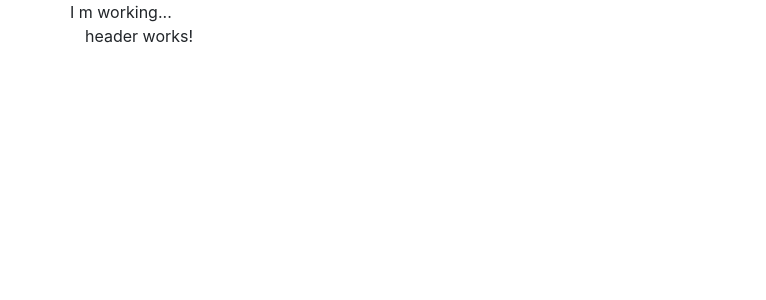
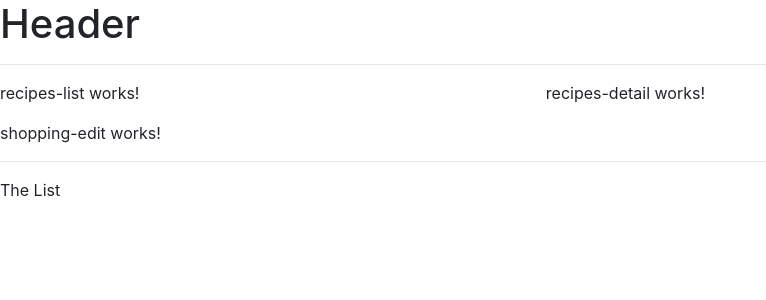
Before and after one commit to sohamnavadiya/my-first-angular-app, an Angular app: page / in a window 1280 px wide. Shown: the top 300 px of the page, without its empty margins (0-766 px from the left). Built offline with nearby package versions, Linux system fonts and the light colour scheme.

Commit message:
setup project component

```diff
--- a/src/app/app.component.html
+++ b/src/app/app.component.html
@@ -1,7 +1,7 @@
 <!--The content below is only a placeholder and can be replaced.-->
-<div class="container">
-  <div class="row">
-    I m working...
-  </div>
-  <app-header></app-header>
-</div>
+<app-header></app-header>
+<hr>
+
+<app-recipes></app-recipes>
+
+<app-shopping-list></app-shopping-list>
--- a/src/app/header/header.component.html
+++ b/src/app/header/header.component.html
@@ -1,3 +1 @@
-<p>
-  header works!
-</p>
+<h1>Header</h1>
--- a/src/app/recipes/recipes.component.html
+++ b/src/app/recipes/recipes.component.html
@@ -1,3 +1,8 @@
-<p>
-  recipes works!
-</p>
+<div class="row">
+    <div class="col-md-5">
+      <app-recipes-list></app-recipes-list>
+    </div>
+    <div class="col-md-7">
+      <app-recipes-detail></app-recipes-detail>
+    </div>
+</div>
--- a/src/app/shopping-list/shopping-list.component.html
+++ b/src/app/shopping-list/shopping-list.component.html
@@ -1,3 +1,7 @@
-<p>
-  shopping-list works!
-</p>
+<div>
+  <div class="col-xs-10">
+    <app-shopping-edit></app-shopping-edit>
+    <hr>
+    <p>The List</p>
+  </div>
+</div>
```
